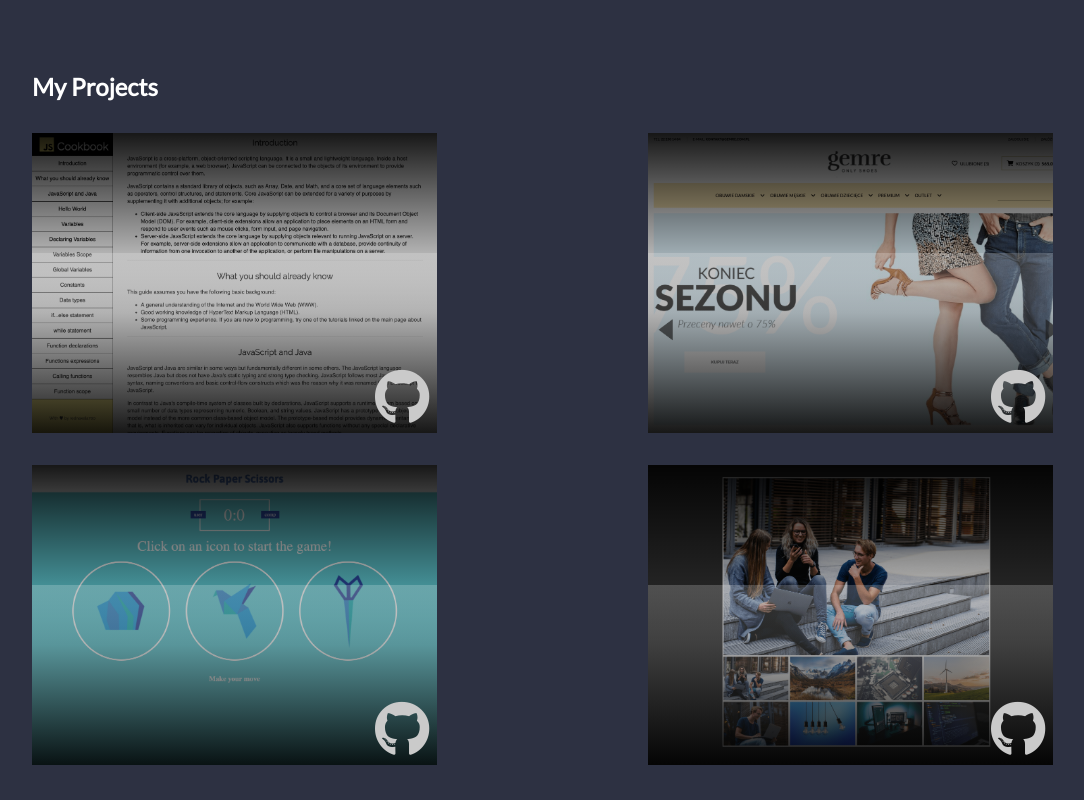
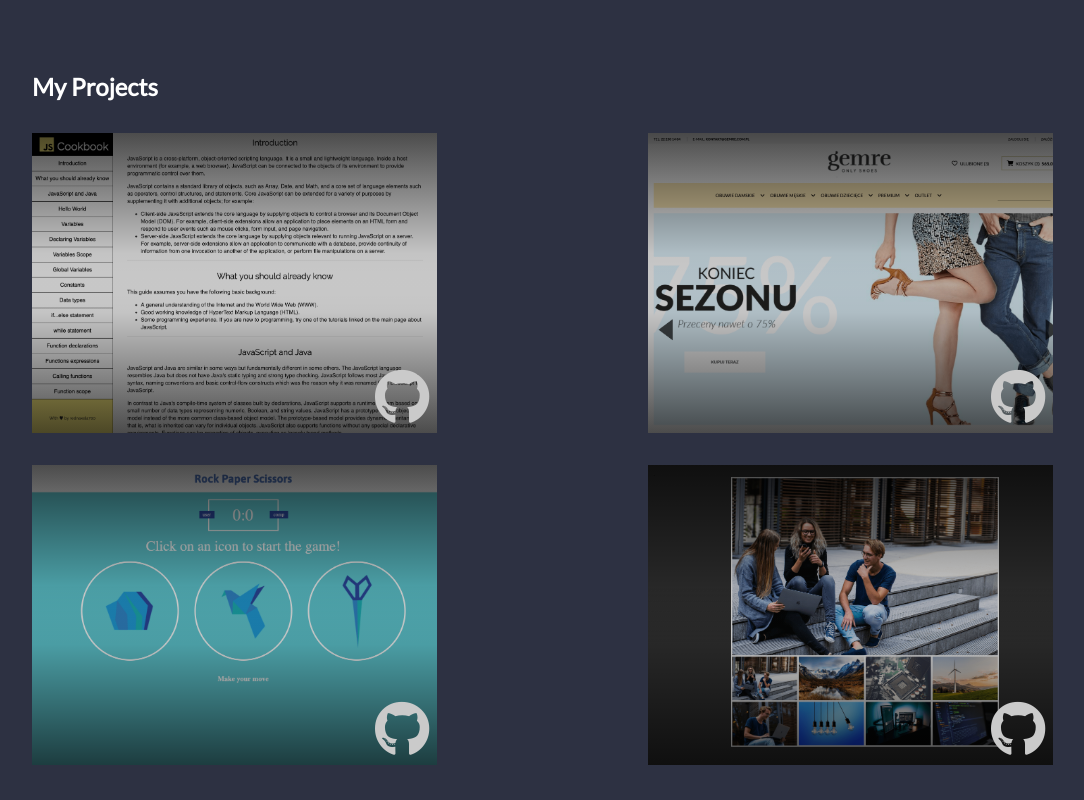
Before and after one commit to Rednaxela700/FCC-Portfolio__final, a plain HTML site: page index.html in a window 1280 px wide. Shown: the part 1700-2500 px from the top of the page, without its empty margins (48-1132 px from the left). Drawn offline with Linux system fonts and the light colour scheme.

Commit message:
improved project tile gradients

```diff
--- a/css/desktop.sass
+++ b/css/desktop.sass
@@ -145,10 +145,10 @@
       z-index: 2
     &::before
       top: 0
-      background: linear-gradient(rgba(0, 0, 0, 0.91), rgba(255, 255, 255, 0.0))
+      background: linear-gradient(rgba(0, 0, 0, 0.7), rgba(255, 255, 255, 0.0))
     &::after
       bottom: 0
-      background: linear-gradient(rgba(255, 255, 255, 0.2), rgba(0, 0, 0, 0.91))
+      background: linear-gradient(rgba(255, 255, 255, 0.0), rgba(0, 0, 0, 0.7))
     &:hover
       &::after
         opacity: 0
@@ -170,11 +170,11 @@
         //background-position-x: -2rem
     &-rockpaper
       & > .inner-bg
-        background: url("../img/img2.png") no-repeat center
+        background: url("../img/img2.png") no-repeat
         background-size: cover
     &-moderngallery
       & > .inner-bg
-        background: url("../img/img1.png") no-repeat center
+        background: url("../img/img1.png") no-repeat
         background-size: cover
 
 .inner
```
Also changed, not shown: css/main.css.
